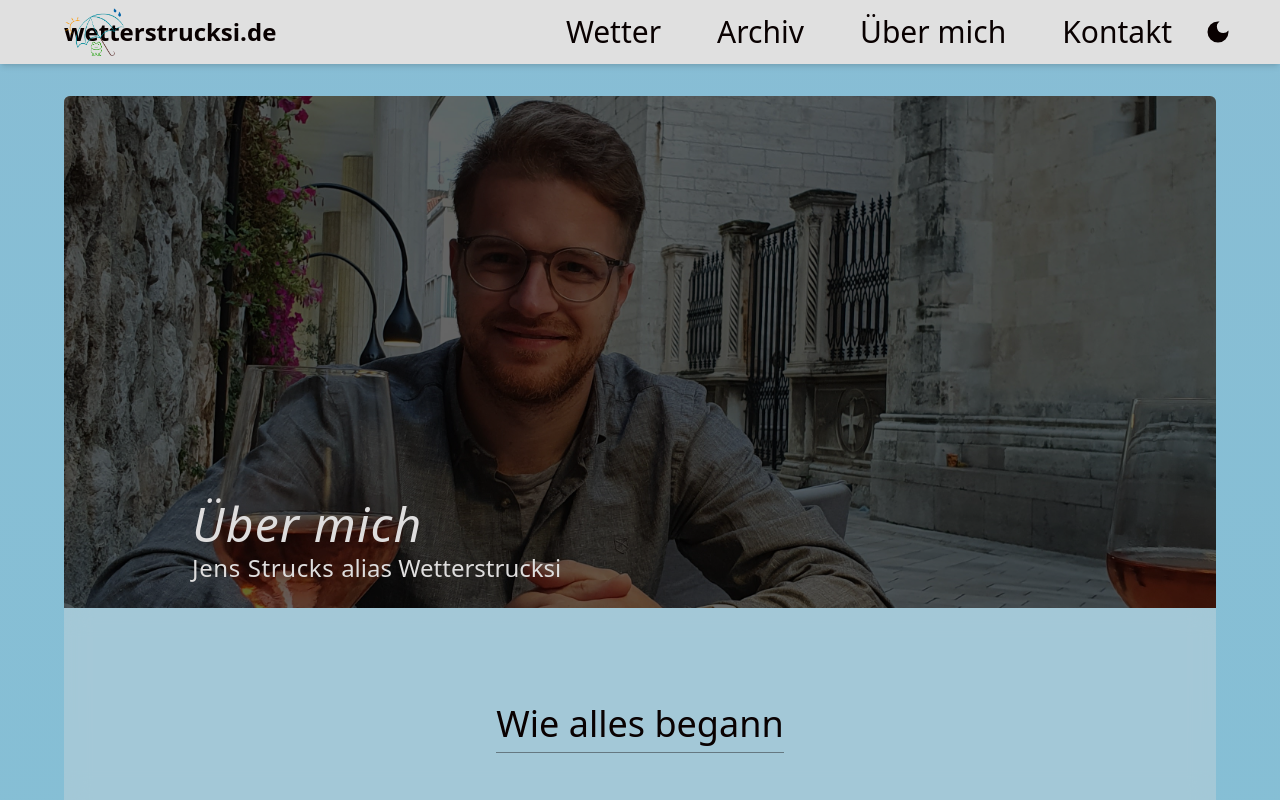
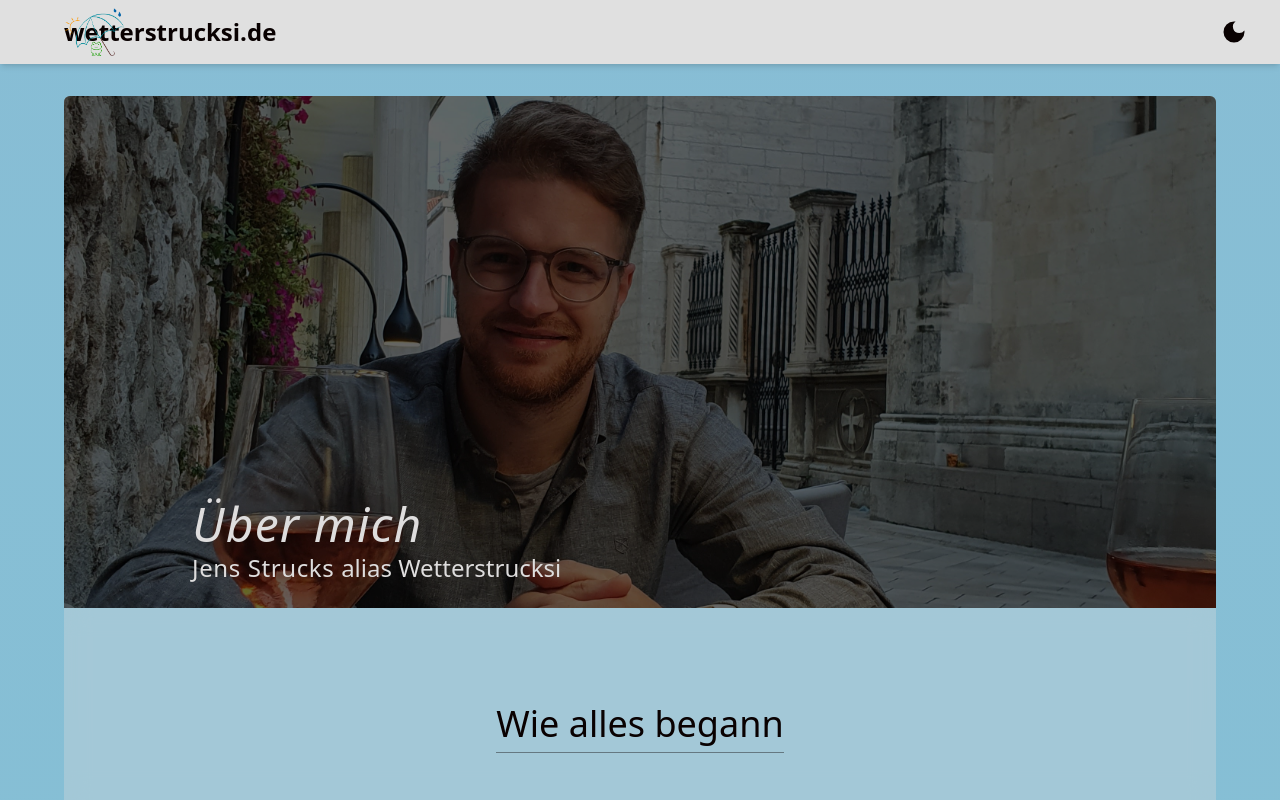
Before and after one commit to laurin42/wetterstrucksi, a Next.js app: page /about in a window 1280 px wide. Built offline with nearby package versions, Linux system fonts and the light colour scheme.

Commit message:
added favicon, implemented media queries for tablet layout (postCarousel, homeHero)

```diff
--- a/src/app/globals.css
+++ b/src/app/globals.css
@@ -157,6 +157,44 @@ body {
   }
 }
 
+@media (min-width: 768px) and (max-width: 918px) {
+  .postcard-tablet-aspect {
+    aspect-ratio: 3 / 4;
+    max-height: 180px;
+  }
+  .home-hero-carousel {
+    display: block;
+  }
+  .show-burger {
+    display: block;
+  }
+  .tablet-hidden {
+    display: none;
+  }
+}
+
+@media (min-width: 918px) and (max-width: 1118px) {
+  .postcard-tablet-aspect {
+    aspect-ratio: 3 / 4;
+    max-height: 200px;
+  }
+  .home-hero-carousel {
+    display: block;
+  }
+  .show-burger {
+    display: block;
+  }
+  .tablet-hidden {
+    display: none;
+  }
+}
+
+@media (min-width: 1118px) {
+  .tablet-hidden {
+    display: none;
+  }
+}
+
 @keyframes blink {
   0%,
   50% {
--- a/src/components/about/FaqAccordeon.tsx
+++ b/src/components/about/FaqAccordeon.tsx
@@ -22,12 +22,12 @@ export function FaqAccordion({ items }: FaqAccordionProps) {
         {items.map((item, index) => (
           <AccordionItem key={index} value={`item-${index}`} className=" py-2">
             <AccordionTrigger
-              className="flex items-center bg-accent-dim/44 justify-between text-lg font-medium text-text rounded-xl rounded-tl-none hover:text-accent transition cursor-pointer px-4 py-4 md:px-16 "
+              className="flex items-center bg-accent-dim/44 md:bg-accent-dim/20 justify-between text-lg font-medium text-text rounded-xl rounded-b-none hover:text-accent transition cursor-pointer px-4 py-4 md:px-8 "
               style={{ textDecoration: "none" }}
             >
               {item.question}
             </AccordionTrigger>
-            <AccordionContent className="px-4 md:mx-16 my-4 mr-4 py-6 text-base text-muted-foreground rounded-xl rounded-tr-none bg-accent/40 leading-relaxed">
+            <AccordionContent className="px-4 md:mx-0 md:px-8 my-4 py-6 text-base text-muted-foreground rounded-xl rounded-t-none bg-accent/40 md:bg-accent/20  leading-relaxed">
               {item.answer}
             </AccordionContent>
           </AccordionItem>
--- a/src/components/header/Header.tsx
+++ b/src/components/header/Header.tsx
@@ -10,6 +10,7 @@ import { MdLightMode, MdDarkMode, MdMenu, MdClose } from "react-icons/md";
 import { mainMenu } from "@/data/navigation";
 import { useMounted } from "@/lib/useMounted";
 import { useMotionVariants } from "@/lib/animation/useMotionVariants";
+import { useIsMobile } from "@/lib/useIsMobile";
 
 const Header = forwardRef<HTMLElement>(() => {
   const { resolvedTheme, setTheme } = useTheme();
@@ -22,6 +23,8 @@ const Header = forwardRef<HTMLElement>(() => {
   const [menuOpen, setMenuOpen] = useState(false);
 
   const { fadeInVariant, mobileMenuVariants } = useMotionVariants();
+
+  const isMobile = useIsMobile();
 
   const menuLinkClasses =
     "inline-flex items-center px-4 py-2 text-text text-3xl font-thin bg-transparent hover:cursor-pointer hover:text-accent transition-colors duration-300 ease-in-out";
@@ -90,7 +93,7 @@ const Header = forwardRef<HTMLElement>(() => {
           custom={{ y: 0, duration: 0.4 }}
           className="absolute right-4 md:right-8 flex items-center space-x-4"
         >
-          <nav className="hidden md:flex items-center space-x-6">
+          <nav className="hidden tablet-hidden md:flex items-center space-x-6">
             {mainMenu.map((item) => (
               <Link
                 key={item.title}
@@ -119,14 +122,11 @@ const Header = forwardRef<HTMLElement>(() => {
               )}
             </span>
           </button>
-
-          <button
-            onClick={toggleMenu}
-            aria-label="Menü öffnen/schließen"
-            className="md:hidden"
-          >
-            {menuOpen ? <MdClose size={36} /> : <MdMenu size={36} />}
-          </button>
+          {isMobile && (
+            <button onClick={toggleMenu} aria-label="Menü öffnen/schließen">
+              {menuOpen ? <MdClose size={36} /> : <MdMenu size={36} />}
+            </button>
+          )}
         </motion.div>
       </section>
       <AnimatePresence>
--- a/src/components/home/HomeHero.tsx
+++ b/src/components/home/HomeHero.tsx
@@ -81,7 +81,7 @@ export default function HomeHero({ posts }: HomeHeroProps) {
 
         <div className="md:hidden w-full relative z-10 pt-8 carousel-padding">
           {isMobile && (
-            <div className="block md:hidden">
+            <div className="">
               <PostCarousel posts={posts.slice(0, 3)} />
             </div>
           )}
--- a/src/components/home/HomePageClient.tsx
+++ b/src/components/home/HomePageClient.tsx
@@ -71,7 +71,7 @@ export default function HomePageClient({ posts }: HomePageClientProps) {
                     variants={containerVariants}
                     initial="hidden"
                     whileInView="visible"
-                    className="grid grid-cols-1 px-0"
+                    className="grid grid-cols-1 px-0 md:grid-cols-3 md:gap-2"
                   >
                     {normalizedPosts.slice(3, 9).map((post) => (
                       <motion.div
@@ -90,7 +90,7 @@ export default function HomePageClient({ posts }: HomePageClientProps) {
               )}
 
               {!isMobile && (
-                <div className="hidden md:block ">
+                <div className="hidden md:block home-hero-carousel">
                   <PostCarousel posts={normalizedPosts.slice(0, 6)} />
                 </div>
               )}
--- a/src/components/posts/PostCard.tsx
+++ b/src/components/posts/PostCard.tsx
@@ -33,7 +33,7 @@ export function PostCard({ post, className, isNewest }: PostCardProps) {
         className="block w-full overflow-hidden bg-foreground
              transition-all duration-420 hover:bg-header-background/60 active:scale-95 active:bg-accent h-full"
       >
-        <div className="hidden md:block relative w-full h-72 aspect-[16/9] overflow-hidden items-stretch">
+        <div className="hidden md:block relative w-full h-72 postcard-tablet-aspect aspect-[16/9] overflow-hidden items-stretch">
           <Image
             src={imageSrc}
             alt={post.title || "Feature Image"}
@@ -68,7 +68,7 @@ export function PostCard({ post, className, isNewest }: PostCardProps) {
 
             {post.og_description && (
               <p className="md:text-sm text-text line-clamp-3 md:line-clamp-5 md:font-normal">
-                {truncateWords(post.og_description, 42)}
+                {truncateWords(post.og_description, 120)}
               </p>
             )}
           </div>
--- a/src/lib/useIsMobile.ts
+++ b/src/lib/useIsMobile.ts
@@ -8,7 +8,7 @@ export function useIsMobile() {
 
   useEffect(() => {
     setHydrated(true);
-    const mql = window.matchMedia("(max-width: 776px)");
+    const mql = window.matchMedia("(max-width: 1118px)");
     const handleChange = (e: MediaQueryListEvent) => setIsMobile(e.matches);
     setIsMobile(mql.matches);
     mql.addEventListener("change", handleChange);
```
Also changed, not shown: src/app/icon.png (added).
